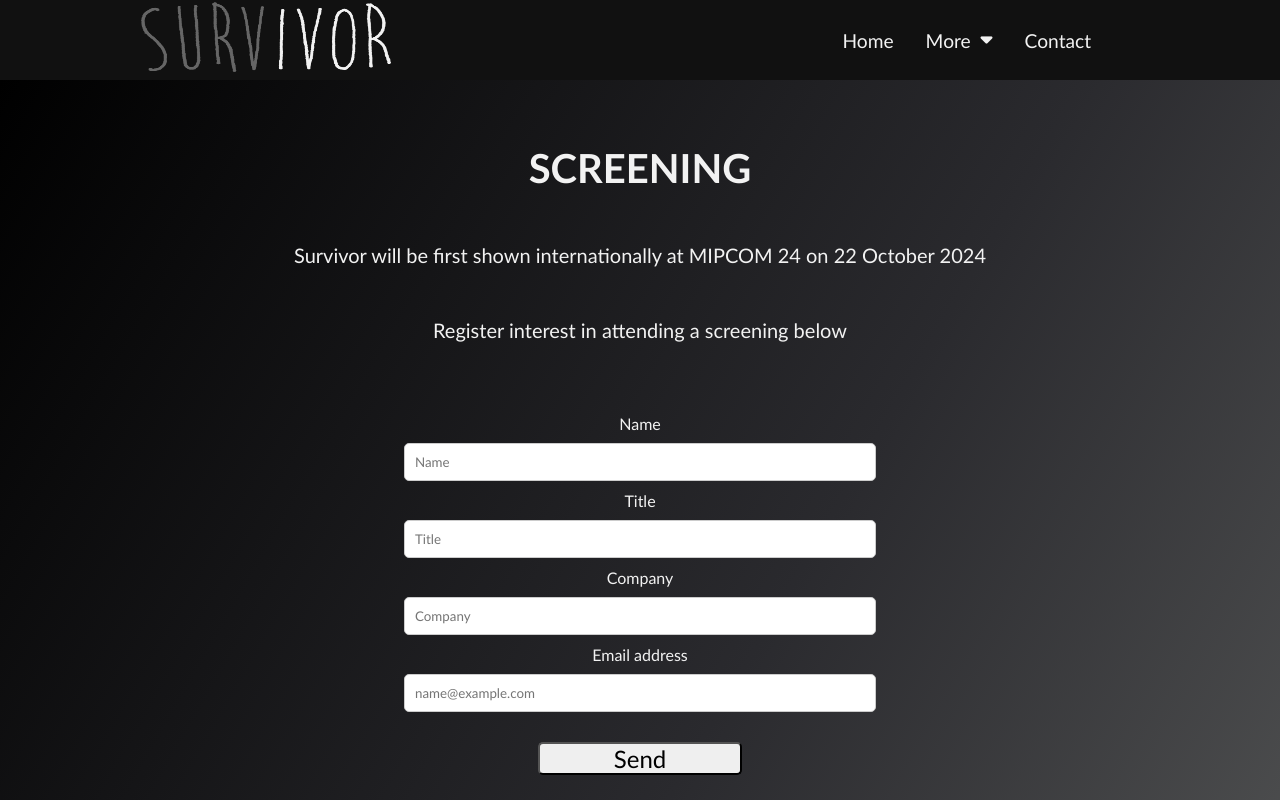
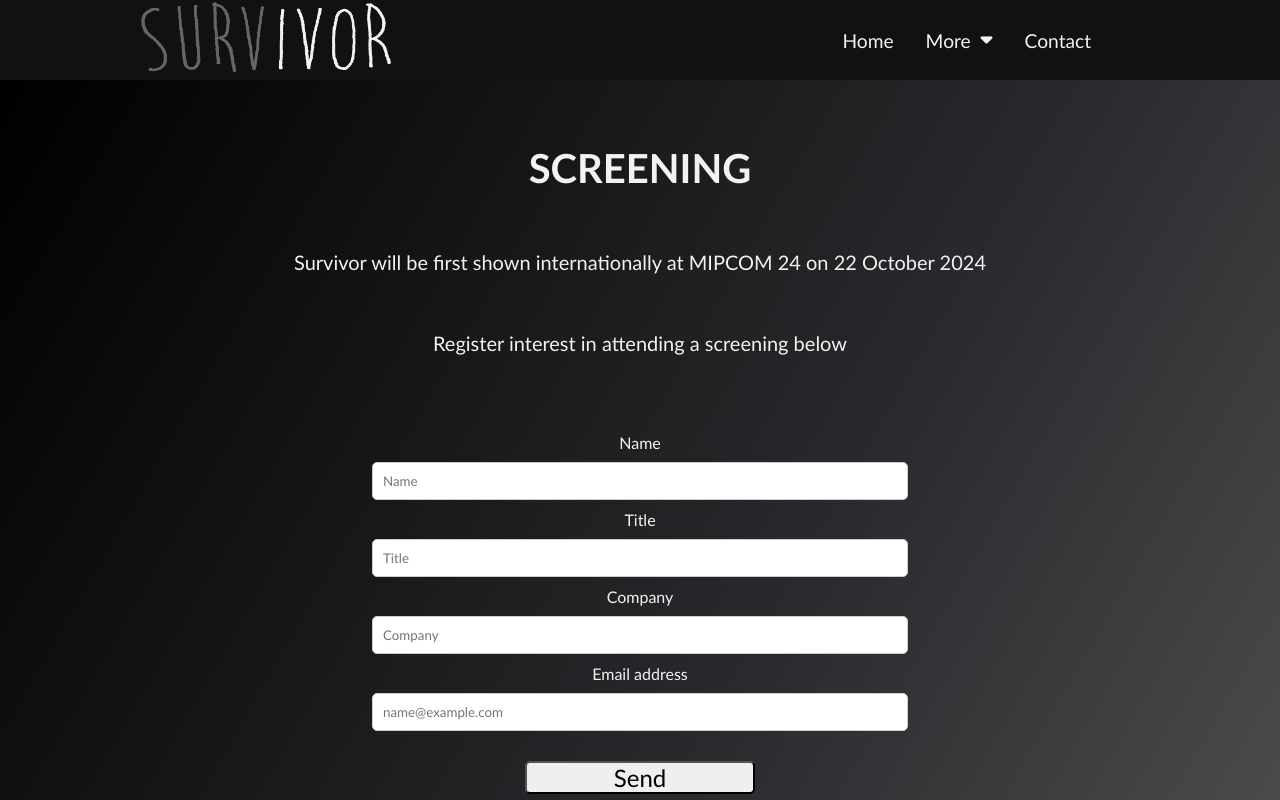
Before and after one commit to totes7/Survivor, a React (Create React App) app: page /screening in a window 1280 px wide. Shown: the top 800 px of the page. Built offline with nearby package versions, Linux system fonts and the light colour scheme.

Commit message:
fix screening and contact paddigns

```diff
--- a/src/App.css
+++ b/src/App.css
@@ -531,7 +531,7 @@
 
 .screening {
   height: 100%;
-  padding: 5% 10%;
+  padding: 5%;
   text-align: center;
   display: flex;
   flex-flow: column;
@@ -631,7 +631,7 @@
 
 .contact {
   height: 100%;
-  padding: 5% 10%;
+  padding: 5%;
   text-align: justify;
   display: flex;
   flex-flow: column;
```
